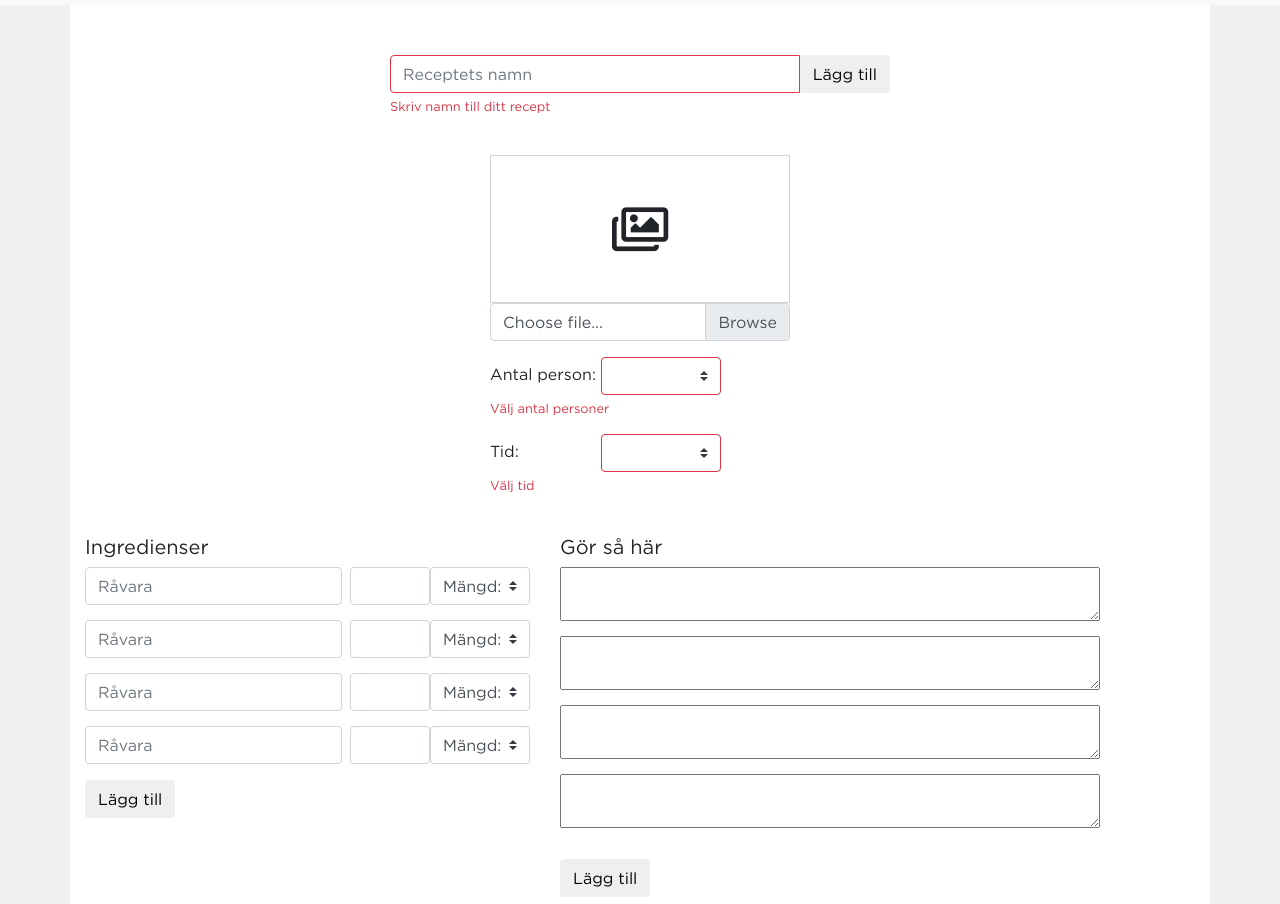
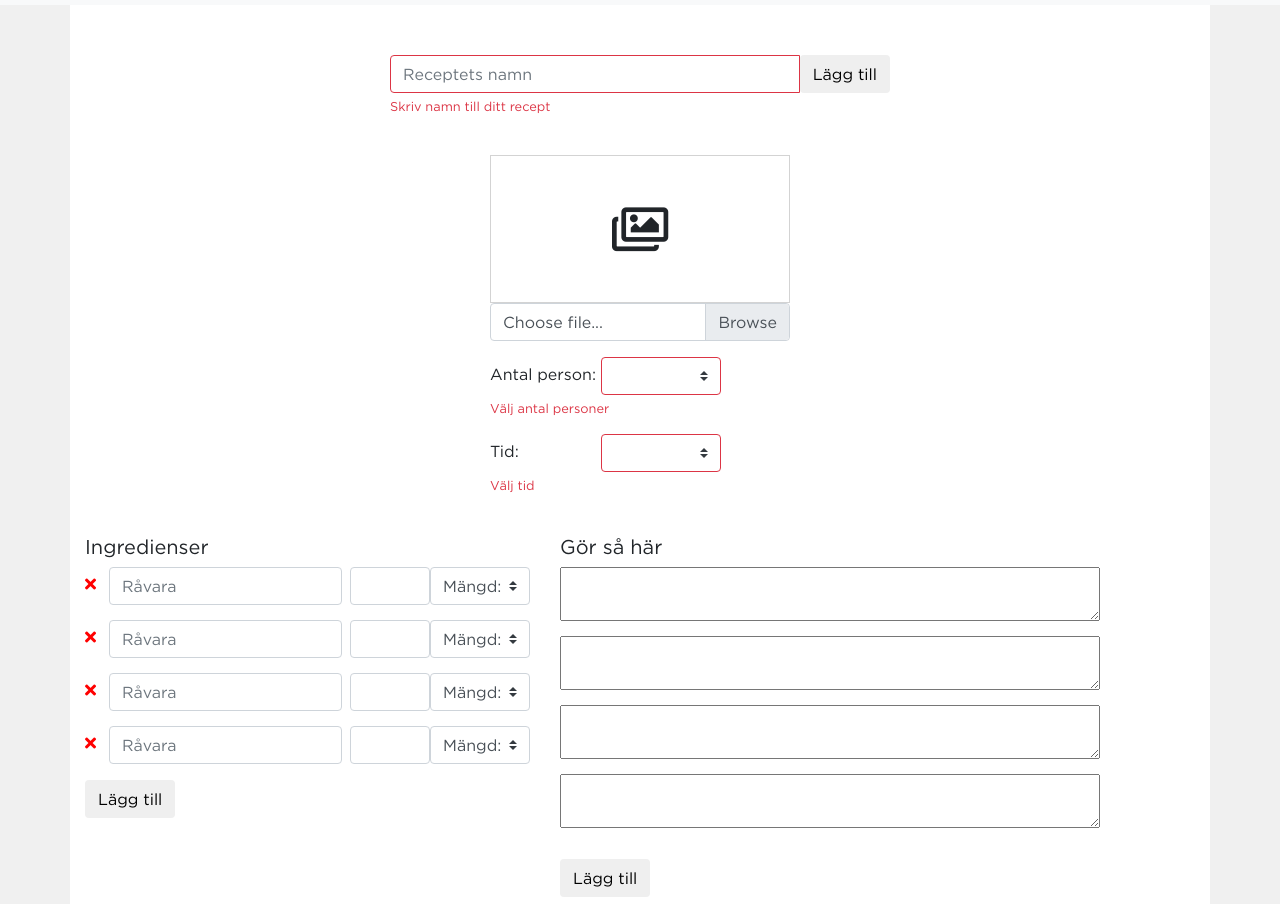
Before and after one commit to Shahmineh/recept, a website: page www/html/admin.html in a window 1280 px wide. Shown: the part 50-954 px from the top of the page. Drawn offline with nearby package versions, Linux system fonts and the light colour scheme; files that its build step writes are made by us from their sources.

Commit message:
remove button doesn't work yet

```diff
--- a/www/html/admin.html
+++ b/www/html/admin.html
@@ -104,6 +104,7 @@
            <h5>Ingredienser</h5>
            <div class="ingredients-out">
             <div class="ingredients">
+                <i class="fas fa-times"></i>
                 <input type="text" class="form-control mr-2" id="ravara-input" placeholder="Råvara">
                 <input type="text" class="form-control" id="amount-input" placeholder="">
                 <select class="select-button custom-select" id="amount-select" required>
@@ -117,6 +118,7 @@
                 </select>
             </div>
             <div class="ingredients">
+                <i class="fas fa-times"></i>
                 <input type="text" class="form-control mr-2" id="ravara-input" placeholder="Råvara">
                 <input type="text" class="form-control" id="amount-input" placeholder="">
                 <select class="select-button custom-select" id="amount-select" required>
@@ -130,6 +132,7 @@
                 </select>
             </div>
             <div class="ingredients">
+                <i class="fas fa-times"></i>
                 <input type="text" class="form-control mr-2" id="ravara-input" placeholder="Råvara">
                 <input type="text" class="form-control" id="amount-input" placeholder="">
                 <select class="select-button custom-select" id="amount-select" required>
@@ -143,6 +146,7 @@
                 </select>
             </div>
             <div class="ingredients">
+                <i class="fas fa-times"></i>
                 <input type="text" class="form-control mr-2" id="ravara-input" placeholder="Råvara">
                 <input type="text" class="form-control" id="amount-input" placeholder="">
                 <select class="select-button custom-select" id="amount-select" required>
--- a/www/js/main.js
+++ b/www/js/main.js
@@ -38,6 +38,7 @@ const categories = $.getJSON("../categories.json",
 $( "#add-ingredients-btn" ).click(function() {
     $( ".ingredients-out" ).append(`
     <div class="ingredients">
+        <i class="fas fa-times"></i>
         <input type="text" class="form-control mr-2" id="ravara-input" placeholder="Råvara">
         <input type="text" class="form-control" id="amount-input" placeholder="">
         <select class="select-button custom-select" id="amount-select" required>
--- a/www/style/css/style.scss
+++ b/www/style/css/style.scss
@@ -440,3 +440,10 @@ box-shadow: none;
     display: contents!important;
   }
  }
+
+ i.fa-times{
+  margin-top: 9px;
+  margin-right: 13px;
+  color: red;
+  cursor: pointer;
+ }
```
Also changed, not shown: 1 other file.
